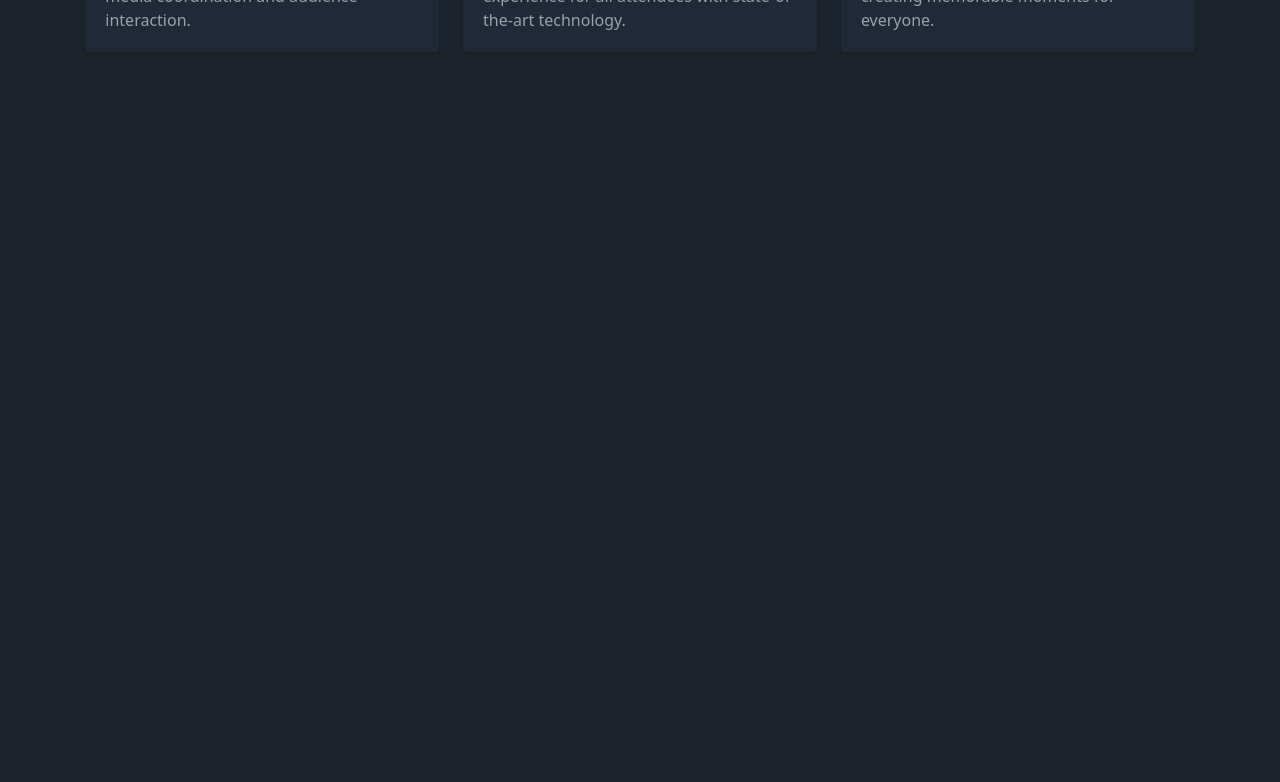
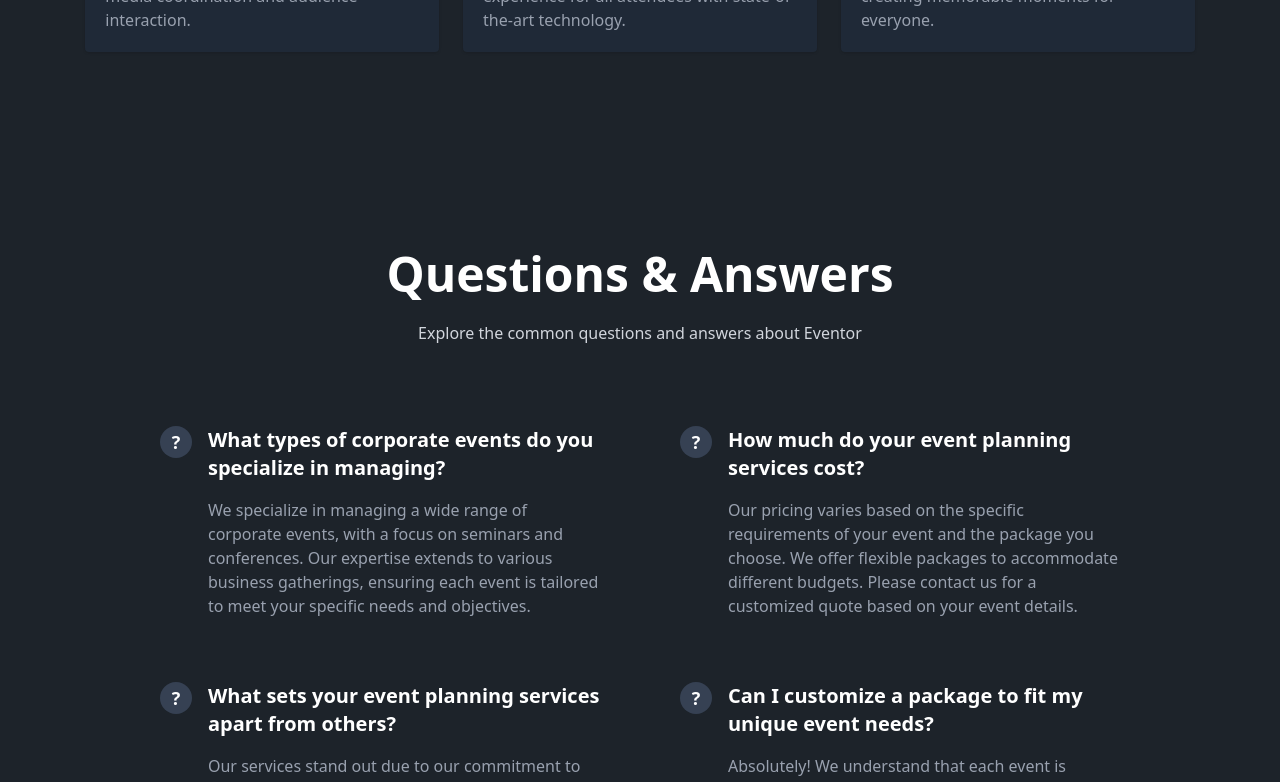
Before and after one commit to AskatAsh/Event-Management-Web-App, a React (Vite) app in the folder frontend/: page / in a window 1280 px wide. Shown: the part 2000-2782 px from the top of the page. Before the commit the page ends 2188 px from the top, so only its background shows below. Built offline with nearby package versions, Linux system fonts and the light colour scheme.

Commit message:
added faq section using tailwind css

```diff
--- /dev/null
+++ b/frontend/src/components/sections/FAQ/FAQ.jsx
@@ -0,0 +1,107 @@
+import { Link } from "react-router";
+
+const FAQ = () => {
+  return (
+    <section className="py-10 sm:py-16 lg:py-24">
+      <div className="max-w-5xl px-4 mx-auto sm:px-6 lg:px-8">
+        <div className="max-w-2xl mx-auto text-center">
+          <h2 className="text-3xl font-bold leading-tight text-white sm:text-4xl lg:text-5xl">
+            Questions & Answers
+          </h2>
+          <p className="max-w-xl mx-auto mt-4 text-base leading-relaxed text-gray-300">
+            Explore the common questions and answers about Eventor
+          </p>
+        </div>
+
+        <div className="grid grid-cols-1 mt-12 md:mt-20 md:grid-cols-2 gap-y-16 gap-x-20">
+          <div className="flex items-start">
+            <div className="flex items-center justify-center flex-shrink-0 w-8 h-8 bg-gray-700 rounded-full">
+              <span className="text-lg font-semibold text-white">?</span>
+            </div>
+            <div className="ml-4">
+              <p className="text-xl font-semibold text-white text-left">
+                What types of corporate events do you specialize in managing?
+              </p>
+              <p className="mt-4 text-base text-gray-400 text-left">
+                We specialize in managing a wide range of corporate events, with
+                a focus on seminars and conferences. Our expertise extends to
+                various business gatherings, ensuring each event is tailored to
+                meet your specific needs and objectives.
+              </p>
+            </div>
+          </div>
+
+          <div className="flex items-start">
+            <div className="flex items-center justify-center flex-shrink-0 w-8 h-8 bg-gray-700 rounded-full">
+              <span className="text-lg font-semibold text-white">?</span>
+            </div>
+            <div className="ml-4">
+              <p className="text-xl font-semibold text-white text-left">
+                How much do your event planning services cost?
+              </p>
+              <p className="mt-4 text-base text-gray-400 text-left">
+                Our pricing varies based on the specific requirements of your
+                event and the package you choose. We offer flexible packages to
+                accommodate different budgets. Please contact us for a
+                customized quote based on your event details.
+              </p>
+            </div>
+          </div>
+
+          <div className="flex items-start">
+            <div className="flex items-center justify-center flex-shrink-0 w-8 h-8 bg-gray-700 rounded-full">
+              <span className="text-lg font-semibold text-white">?</span>
+            </div>
+            <div className="ml-4">
+              <p className="text-xl font-semibold text-white text-left">
+                What sets your event planning services apart from others?
+              </p>
+              <p className="mt-4 text-base text-gray-400 text-left">
+                Our services stand out due to our commitment to precision
+                planning, attention to detail, and a deep understanding of
+                corporate dynamics. We bring a professional touch to every
+                aspect of event management, ensuring a seamless and successful
+                experience for our clients.
+              </p>
+            </div>
+          </div>
+
+          <div className="flex items-start">
+            <div className="flex items-center justify-center flex-shrink-0 w-8 h-8 bg-gray-700 rounded-full">
+              <span className="text-lg font-semibold text-white">?</span>
+            </div>
+            <div className="ml-4">
+              <p className="text-xl font-semibold text-white text-left">
+                Can I customize a package to fit my unique event needs?
+              </p>
+              <p className="mt-4 text-base text-gray-400 text-left">
+                Absolutely! We understand that each event is unique. Our
+                packages serve as a foundation, and we welcome customization to
+                align with your specific requirements. Let us know your
+                preferences, and we&apos;ll work together to create a
+                tailor-made solution for your event.
+              </p>
+            </div>
+          </div>
+        </div>
+
+        <div className="flex items-center justify-center mt-12 md:mt-20">
+          <div className="px-8 py-4 text-center bg-gray-800 rounded-full">
+            <p className="text-gray-50">
+              Didn&apos;t find the answer you are looking for?{" "}
+              <Link
+                to="/contact"
+                title=""
+                className="text-yellow-300 transition-all duration-200 hover:text-yellow-400 focus:text-yellow-400 hover:underline"
+              >
+                Contact Us here
+              </Link>
+            </p>
+          </div>
+        </div>
+      </div>
+    </section>
+  );
+};
+
+export default FAQ;
--- a/frontend/src/pages/Home.jsx
+++ b/frontend/src/pages/Home.jsx
@@ -1,3 +1,4 @@
+import FAQ from "../components/sections/FAQ/FAQ";
 import Services from "../components/sections/Services/Services";
 import Slider from "../components/sections/Slider/Slider";
 
@@ -7,6 +8,7 @@ const Home = () => {
       <title>EventZ | Home</title>
       <Slider />
       <Services />
+      <FAQ />
     </>
   );
 };
```
